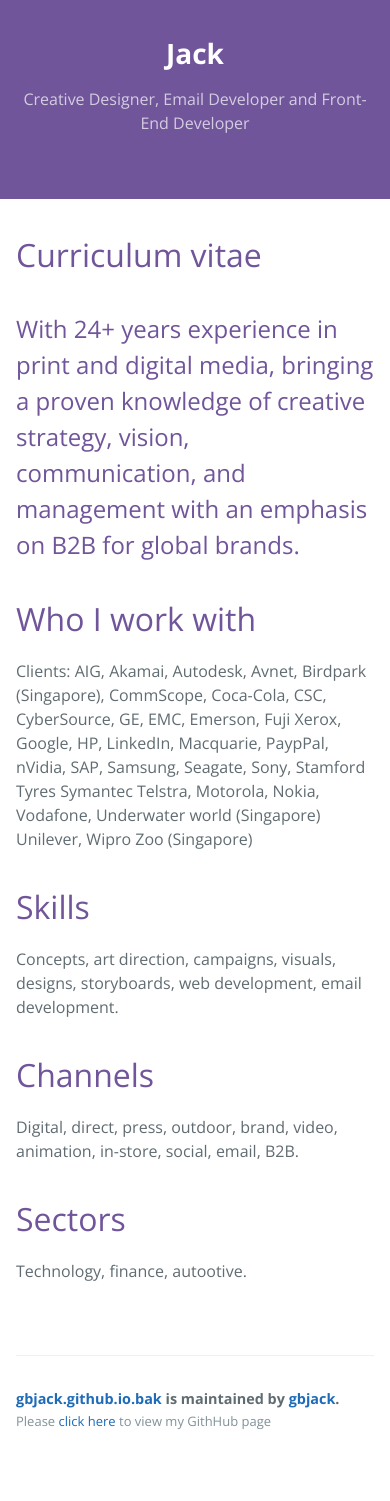
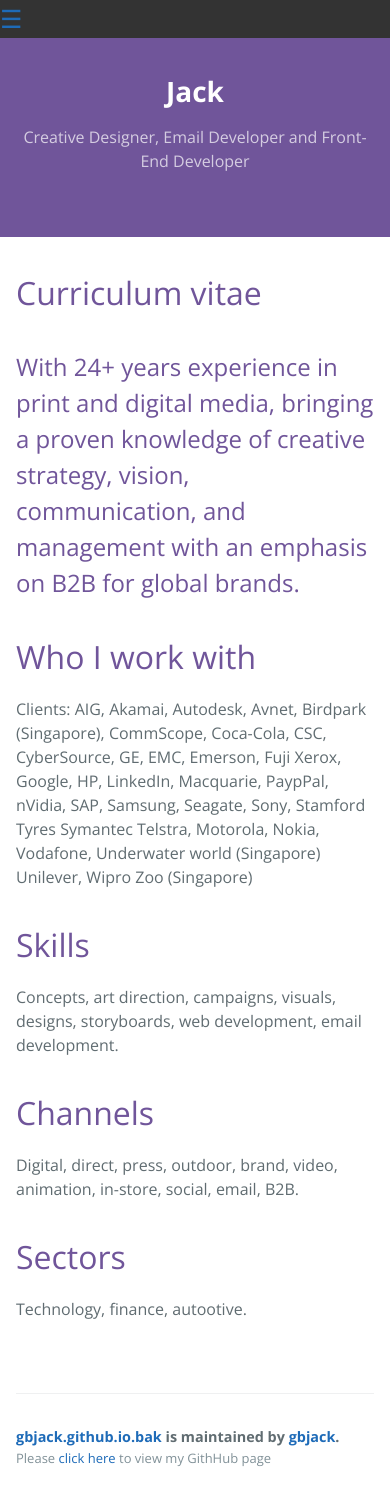
Before and after one commit to gbjack/gbjack.github.io.bak, a Jekyll site: the page built from index.html, in a window 390 px wide. Built offline with Jekyll 4.4.1, drawn with Linux system fonts in a browser that asks for light colours; before the commit the page ends 1463 px from its top, so only the background shows below that.

Commit message:
Update style.scss

```diff
--- a/assets/css/style.scss
+++ b/assets/css/style.scss
@@ -25,5 +25,5 @@
   ul.topnav.responsive li.icon {position: absolute; left: 25px;top: 0;}
   ul.topnav.responsive li.nav-list {float: none; display: inline;}
   ul.topnav.responsive li.nav-list a {display: block; text-align: center;}
-  li.icon a{display:none;}
+  li.icon {display:none;}
 }
```
